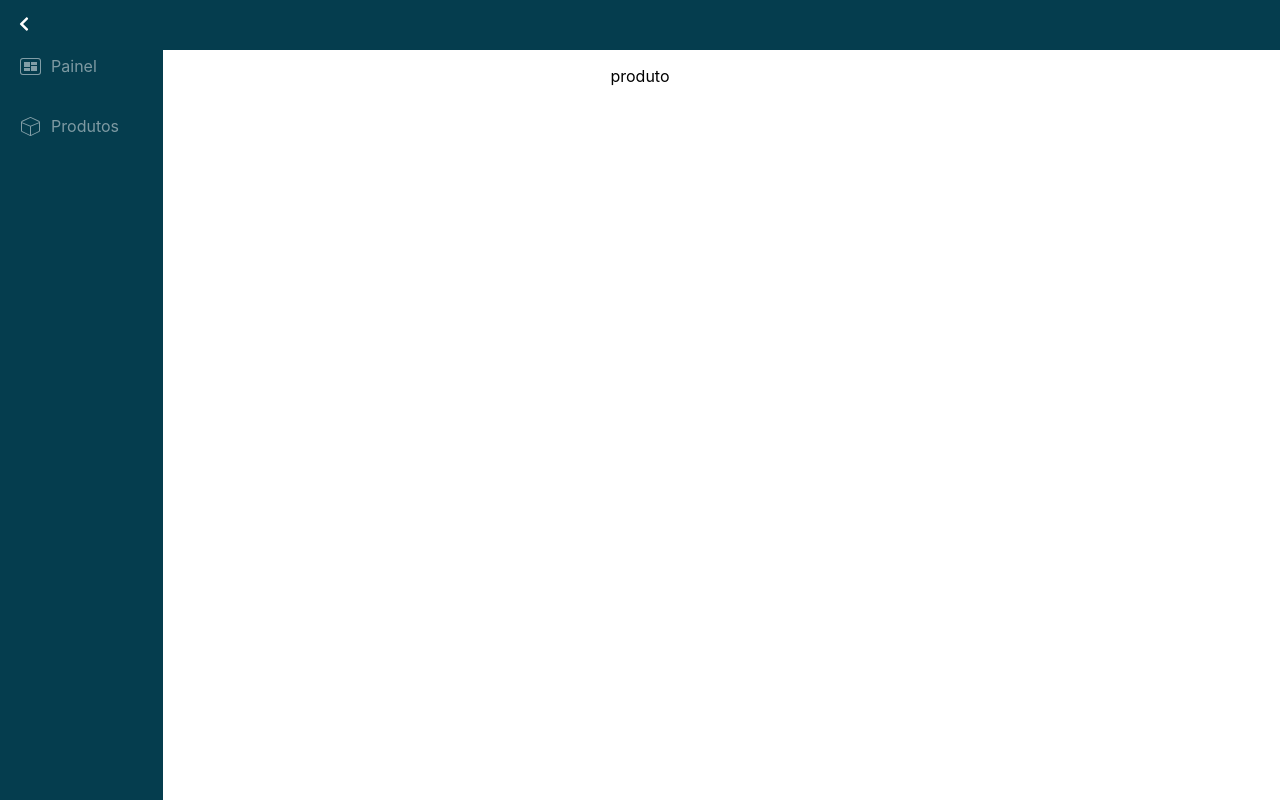
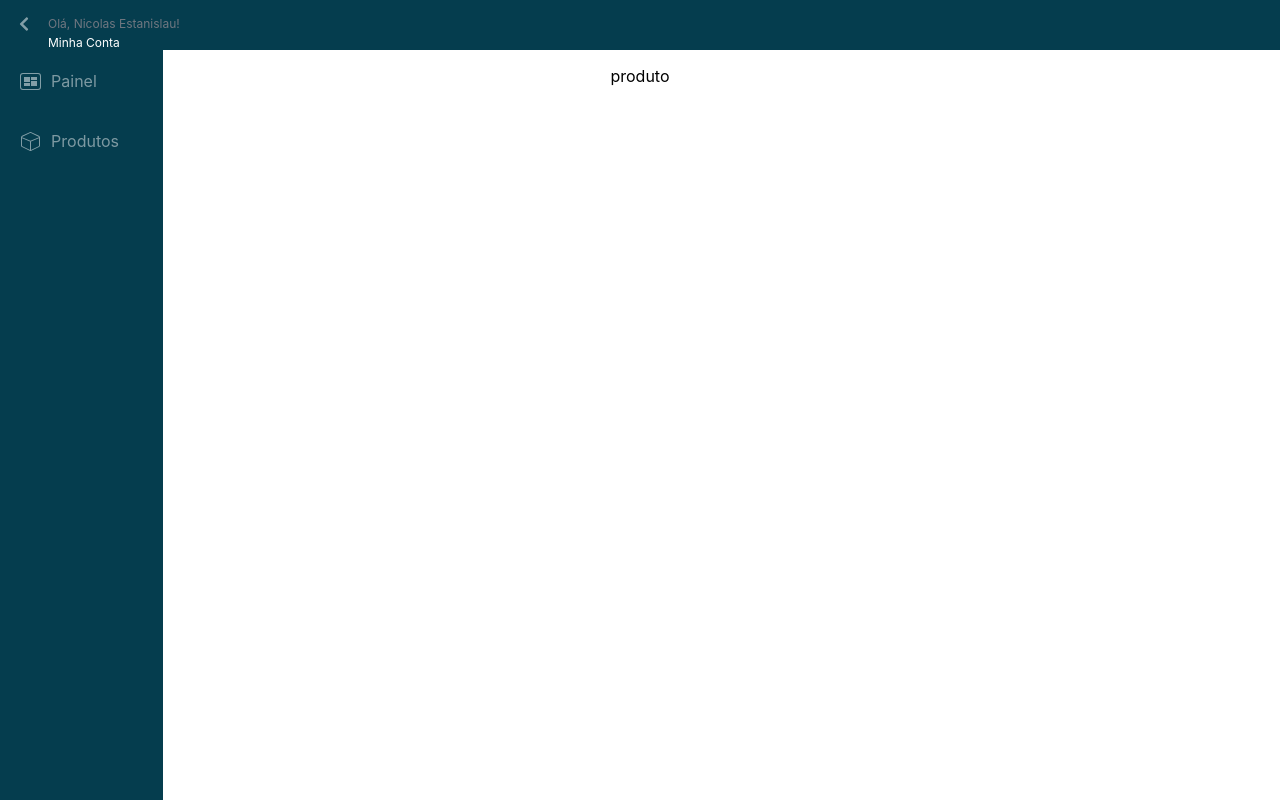
Before and after one commit to schwarzpanzer98/hotpmovil, a Next.js app: page /Product in a window 1280 px wide. Both pictures are taken after a click on the icon 24 px from the left and 23 px from the top of the page. Built offline with nearby package versions, Linux system fonts and the light colour scheme.

Commit message:
wip: sidebar user part

```diff
--- a/component/SideBar/index.js
+++ b/component/SideBar/index.js
@@ -10,7 +10,7 @@ import { IconContext } from 'react-icons';
 import ArrowLeft from '../../assets/Icons/ArrowLeft';
 
 
-function SideBar() {
+function SideBar({ name }) {
     const [sidebar, setSidebar] = useState(false);
 
     const showSidebar = () => {
@@ -25,10 +25,14 @@ function SideBar() {
                 {console.log(sidebar)}
             </div>
             {sidebar ? <nav className={styles.active}>
-                <ul className={styles.navMenuItems}>
+                <ul onClick={showSidebar} className={styles.navMenuItems}>
                     <li className={styles.navbarToogle}>
-                        <div className="menu-bars">
-                            <FaChevronLeft onClick={showSidebar} />
+                        <div className={styles.menuBars}>
+                            <FaChevronLeft  />
+                        </div>
+                        <div className={styles.accountContainer}>
+                            <p className={styles.nameUser}>Olá, {name}!</p>
+                            <a className={styles.myAccount}>Minha Conta</a>
                         </div>
                     </li>
                     <li className={styles.navText}>
--- a/pages/Product/index.js
+++ b/pages/Product/index.js
@@ -10,7 +10,7 @@ export default function Product() {
                 <title>Produtos</title>
                 <link rel="icon" href="/favicon.ico" />
             </Head>
-            <SideBar />
+            <SideBar name="Nicolas Estanislau"/>
             <main className={styles.main}>
                 <p>produto</p>
             </main>
--- a/pages/index.js
+++ b/pages/index.js
@@ -43,7 +43,7 @@ export default function Panel() {
         <title>Painel</title>
         <link rel="icon" href="/favicon.ico" />
       </Head>
-      <SideBar />
+      <SideBar name="Nicolas Estanislau"/>
       <p>painel</p>
     </>
   )
--- a/styles/SideBar.module.css
+++ b/styles/SideBar.module.css
@@ -4,12 +4,21 @@
     display: flex;
     justify-content: start;
     align-items: center;
+    padding-left: 1rem;
 }
 
 .menuBars {
-    margin-left: 1rem;
     background: none;
     color: #fff;
+    opacity: 0.5;
+    transition: 350ms;
+
+}
+
+.menuBars:hover {
+    transition: 350ms;
+    opacity: 1;
+
 }
 
 .navMenu {
@@ -66,14 +75,39 @@
 .navMenuItems {
     width: 100%;
     padding-left: 0;
+    transition: 350ms;
 }
 
 .navbarToogle {
     color: #fff;
     list-style: none;
     margin-left: 1rem;
+    display: flex;
+
+}
+
+.accountContainer {
+    padding-left: 16px;
+
 }
 
 .spanText {
     margin-left: 10px;
 }
+
+.nameUser {
+    font-size: 12px;
+    color: #707780;
+    margin: 0;
+    width: 163px;
+}
+
+.myAccount {
+    font-size: 12px;
+    color: #fff
+}
+
+.myAccount:hover {
+    text-decoration: underline;
+    cursor: pointer;
+}
```
